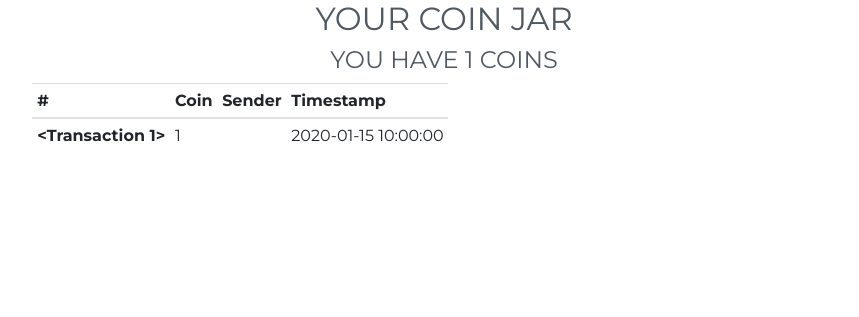
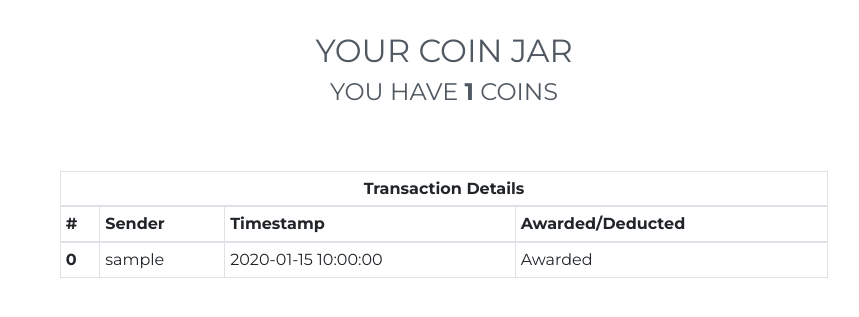
Before and after one commit to hopeless-endeavour/Kimbles, a Flask app: page /coinJar in a window 1280 px wide. Shown: the part 59-376 px from the top of the page, without its empty margins (196-1055 px from the left). Run offline with Flask 2, Linux system fonts and the light colour scheme; a user stored in the database is signed in; tables that the repository leaves empty hold one stand-in row (values such as "Sample post"); some libraries are stand-ins or nearby versions.

Commit message:
updated but not worked

```diff
--- a/app/main/routes.py
+++ b/app/main/routes.py
@@ -1,10 +1,18 @@
 from flask import Flask, render_template, request, url_for, redirect, Blueprint
 from flask_login import login_user, current_user, logout_user, login_required
+from sqlalchemy import or_
 
 from app.models import User, Transaction, Coin, db
 from app.forms import TransactionForm
 
 main = Blueprint('main', __name__)
+
+def performTransaction(sender, recipient, coin):
+    transaction = Transaction(sender_id=sender.id, recipient_id=recipient.id, coin_id=coin.id)
+    coin.owner_id = recipient.id
+    db.session.add(transaction)
+    db.session.add(coin)
+    db.session.commit()
 
 @main.route('/', methods=['GET'])
 def index():
@@ -14,32 +22,42 @@ def index():
 def leaderboard():
 
     users = User.query.all()
-    students = [i for i in users if i.has_role('Student')]
+    n = len(users)
+    for i in range(n):
+        for j in range(0, n-1-i):
+            if len(users[j].coins) > len(users[j+1].coins):
+                users[j], users[j+1] = users[j+1], users[j]
 
-    return render_template('leaderboard.html', students=students)
+
+    return render_template('leaderboard.html', users=users)
 
 @main.route('/sendCoin', methods=['GET', 'POST'])
 @login_required
 def sendCoin():
 
     transaction_form = TransactionForm()
-    transaction_form.recipient.query = User.query.filter(User.has_role('Student')).order_by(User.username)
+    transaction_form.recipient.query = User.query.order_by(User.username)
 
     if transaction_form.validate_on_submit():
         recipient = transaction_form.recipient.data
         attitudeNum = transaction_form.attitudeNum.data
 
-        # recipient = User.query.filter_by(id=recipient.id).first()
-
         if attitudeNum == '4':
-            coin = Coin.query.filter_by(owner_id=1).first()
-            transaction = Transaction(sender_id=current_user.id, recipient_id=recipient.id, coin_id=coin.id)
-            coin.owner_id = recipient.id
-            db.session.add(transaction)
-            db.session.add(coin)
-            db.session.commit()
-
-            return "Successful Transaction"
+            coin_obj = Coin.query.filter(or_(Coin.owner_id==1, Coin.owner_id==current_user.id)).first()
+            performTransaction(current_user, recipient, coin_obj)
+        elif attitudeNum == '2':
+            coin_obj = Coin.query.filter(Coin.owner_id==recipient.id).first()
+            if coin_obj:
+                performTransaction(sender=recipient, recipient=current_user, coin=coin_obj)
+            else:
+                return 'Student has no coins'
+        elif attitudeNum == '1':
+            for i in range(2):
+                coin_obj = Coin.query.filter(Coin.owner_id==recipient.id).first()
+                if coin_obj:
+                    performTransaction(sender=recipient, recipient=current_user, coin=coin_obj)
+                else:
+                    return 'Student has no coins'
 
     return render_template("transaction.html", form=transaction_form)
 
@@ -49,6 +67,16 @@ def sendCoin():
 def coinJar():
 
     numofCoins = len(current_user.coins)
-    transactions = Transaction.query.filter_by(recipient_id=current_user.id).all()
+    transactions = Transaction.query.filter_by(recipient_id=current_user.id).order_by(Transaction.timestamp).all()
+    length = len(transactions)
+    senders = []
+    status = []
+    for i in transactions:
+        senders.append(User.query.filter(User.id==i.sender_id).first())
+        if current_user.id == i.recipient_id:
+            status.append('Awarded')
+        elif current_user.id == i.sender_id:
+            status.append('Deducted')
 
-    return render_template('coin_jar.html', transactions=transactions, numofCoins=numofCoins)
+
+    return render_template('coin_jar.html', transactions=transactions, length=length, numofCoins=numofCoins, senders=senders, status=status)
--- a/app/models.py
+++ b/app/models.py
@@ -17,7 +17,7 @@ class User(UserMixin, db.Model):
     username = db.Column(db.String(25), nullable=False)
     password = db.Column(db.String(25), nullable=False)
     roles = db.relationship('Role', secondary='user_roles', backref=db.backref('users', lazy='dynamic'))
-    coins = db.relationship('Coin', backref='owner')
+    coins = db.relationship('Coin', backref='owner', lazy=True)
 
     @hybrid_method
     def has_role(self, role):
--- a/app/static/style.css
+++ b/app/static/style.css
@@ -4,6 +4,12 @@ body {
   overflow-x: hidden;
   font-family: 'Montserrat', sans-serif;
   color: #505962;
+}
+
+h6 {
+  text-align: left;
+  margin-top: 2rem;
+  font-weight: 700;
 }
 
 .navbar {
@@ -32,6 +38,7 @@ body {
   max-width: 100%;
   position: absolute;
   text-transform: uppercase;
+  text-align: center;
   top: 15%;
 }
 
@@ -44,15 +51,17 @@ body {
   margin-top: 5%;
 }
 
-.transaction_table {
-  position: absolute;
-  left: 0;
-  right: 0;
-  margin: auto;
+.table {
+  width: 60%;
+  margin-left: auto;
+  margin-right: auto;
+  margin-top: 5%;
 }
 
 .coinjar_caption {
   text-transform: uppercase;
+  text-align: center;
+  margin-top: 2rem;
 
 }
 
--- a/app/templates/coin_jar.html
+++ b/app/templates/coin_jar.html
@@ -3,31 +3,32 @@
 {% block title %}Coin Jar{% endblock %}
 
 {% block content %}
-  <div class="coinjar_caption text-center">
+  <div class="coinjar_caption">
     <h2>Your Coin Jar</h2>
-    <h4>You have {{ numofCoins }} Coins</h4>
+    <h4>You have <b>{{ numofCoins }}</b> Coins</h4>
   </div>
-  <div class="transaction_table col-8">
-    <table class="table table-sm table-responsive">
+  <table class="table table-sm table-bordered table-responsiv-md">
     <thead>
       <tr>
+        <th colspan="4" class='text-center'>Transaction Details</th>
+      </tr>
+      <tr>
         <th scope="col">#</th>
-          <th scope="col">Coin</th>
         <th scope="col">Sender</th>
         <th scope="col">Timestamp</th>
+        <th scope="col">Awarded/Deducted</th>
       </tr>
     </thead>
     <tbody>
+        {% for i in range(0, length) %}
           <tr>
-          {% for i in transactions %}
             <th scope="row">{{ i }}</th>
-              <td>{{ i.coin_id }}</td>
-              <td>{{ i.sender_id.username }}</td>
-              <td>{{ i.timestamp }}</td>
+            <td>{{ senders[i].username }}</td>
+            <td>{{ transactions[i].timestamp }}</td>
+            <td>{{ status[i] }}</td>
+          </tr>
         {% endfor %}
-        </tr>
     </tbody>
   </table>
-  </div>
 
 {% endblock %}
--- a/app/templates/index.html
+++ b/app/templates/index.html
@@ -2,7 +2,7 @@
 {% block title %}Home{% endblock %}
 {% block content %}
 
-    <div class="caption text-center">
+    <div class="caption">
       <h1>Welcome to Kimbles</h1>
     </div>
 
--- a/app/templates/leaderboard.html
+++ b/app/templates/leaderboard.html
@@ -8,7 +8,7 @@
   </div>
   <div class="leaderboard">
     {% for i in students %}
-      <ul>{ i.username }</ul>
+      <ul>{{ i.username }}</ul>
     {% endfor %}
   </div>
 {% endblock %}
```
Also changed, not shown: app/templates/transaction.html (+3 -4 lines). Lines whose indentation alone changed are shown as unchanged.
